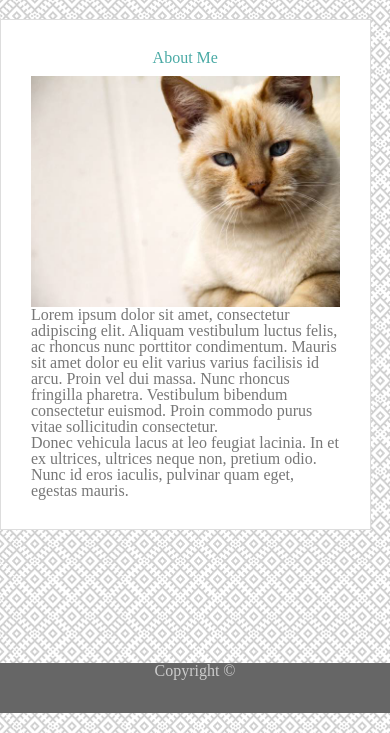
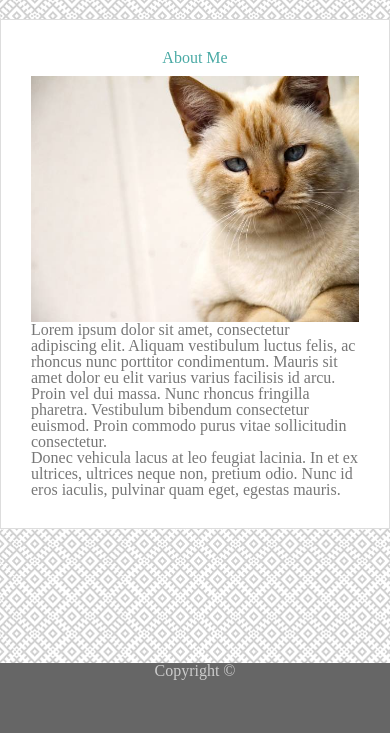
Before and after one commit to ChrisCogswell/Responsive-Portfolio, a plain HTML site: page index.html in a window 390 px wide. Shown: the part 111-844 px from the top of the page. Drawn offline with Linux system fonts and the light colour scheme.

Commit message:
footer adjustments

```diff
--- a/assets/css/style.css
+++ b/assets/css/style.css
@@ -107,7 +107,7 @@ footer {
   text-align: center;
   background: #666666;
   border-top: 8px solid #4aaaa5;
-  height: 50px;
+  height: 70px;
 }
 
 h3, h2 {
@@ -231,7 +231,7 @@ input[type=submit] {
   }
   .main-section {
     max-width: 940px;
-    margin-left: 40px;
+
   }
   img {
     float: left;
@@ -279,7 +279,7 @@ input[type=submit] {
   }
   .main-section {
     margin: auto;
-    max-width: 95%;
+    max-width: 100%;
     max-height: 75%;
   }
   h1 {
```
